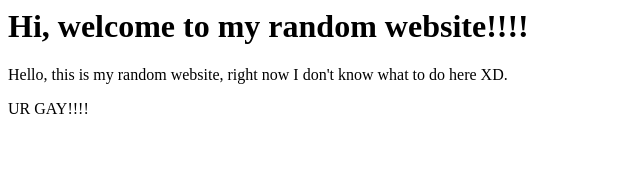
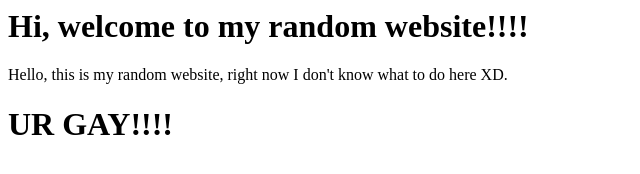
Before and after one commit to Gkent7094/RandomWebsite, a plain HTML site: page index.html in a window 1280 px wide. Shown: the whole page, without its empty margins (0-640 px from the left). Drawn offline with Linux system fonts and the light colour scheme.

Commit message:
Update index.html

```diff
--- a/index.html
+++ b/index.html
@@ -14,7 +14,7 @@
 
 
 
-<p>UR GAY!!!!</p>
+<h1>UR GAY!!!!</h1>
 
  </body>
 </html>
```
